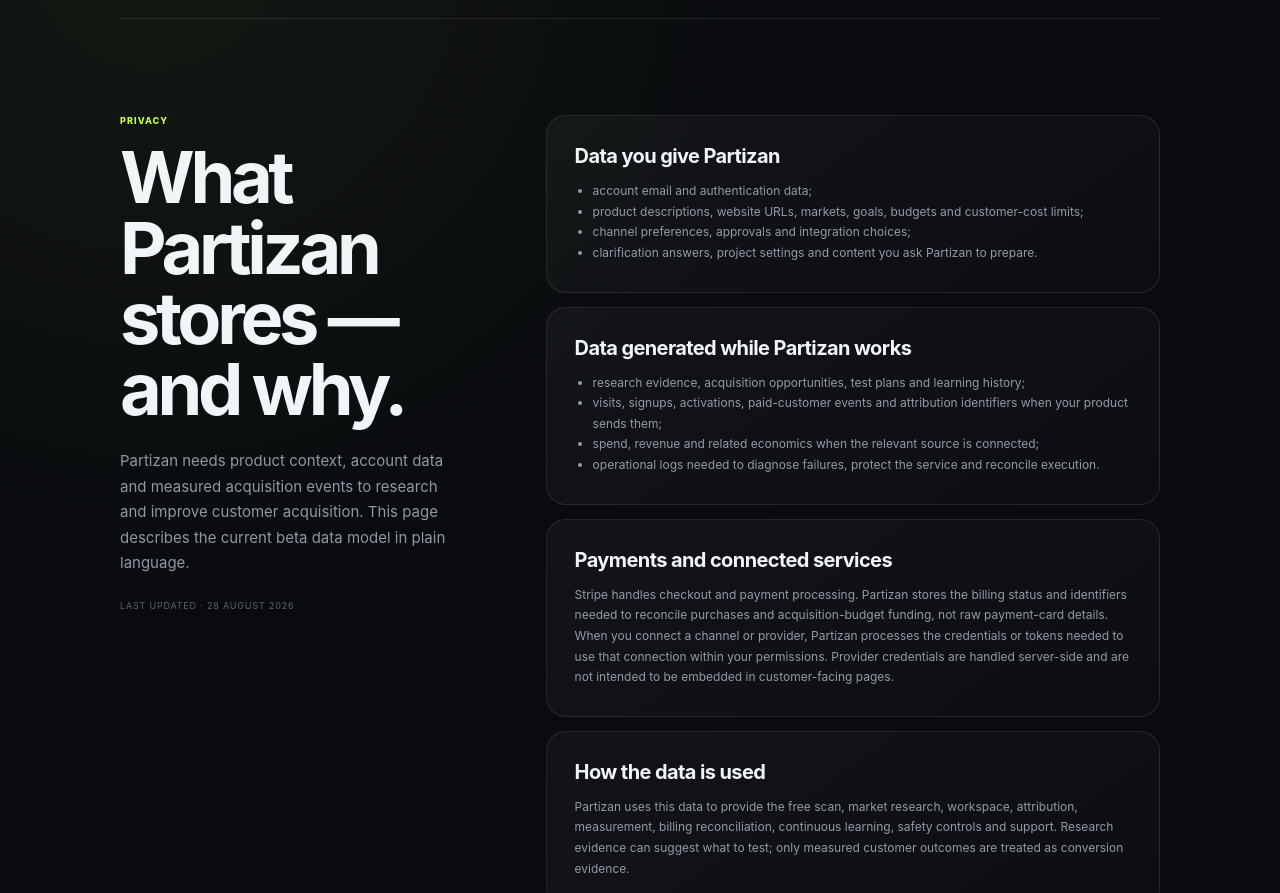
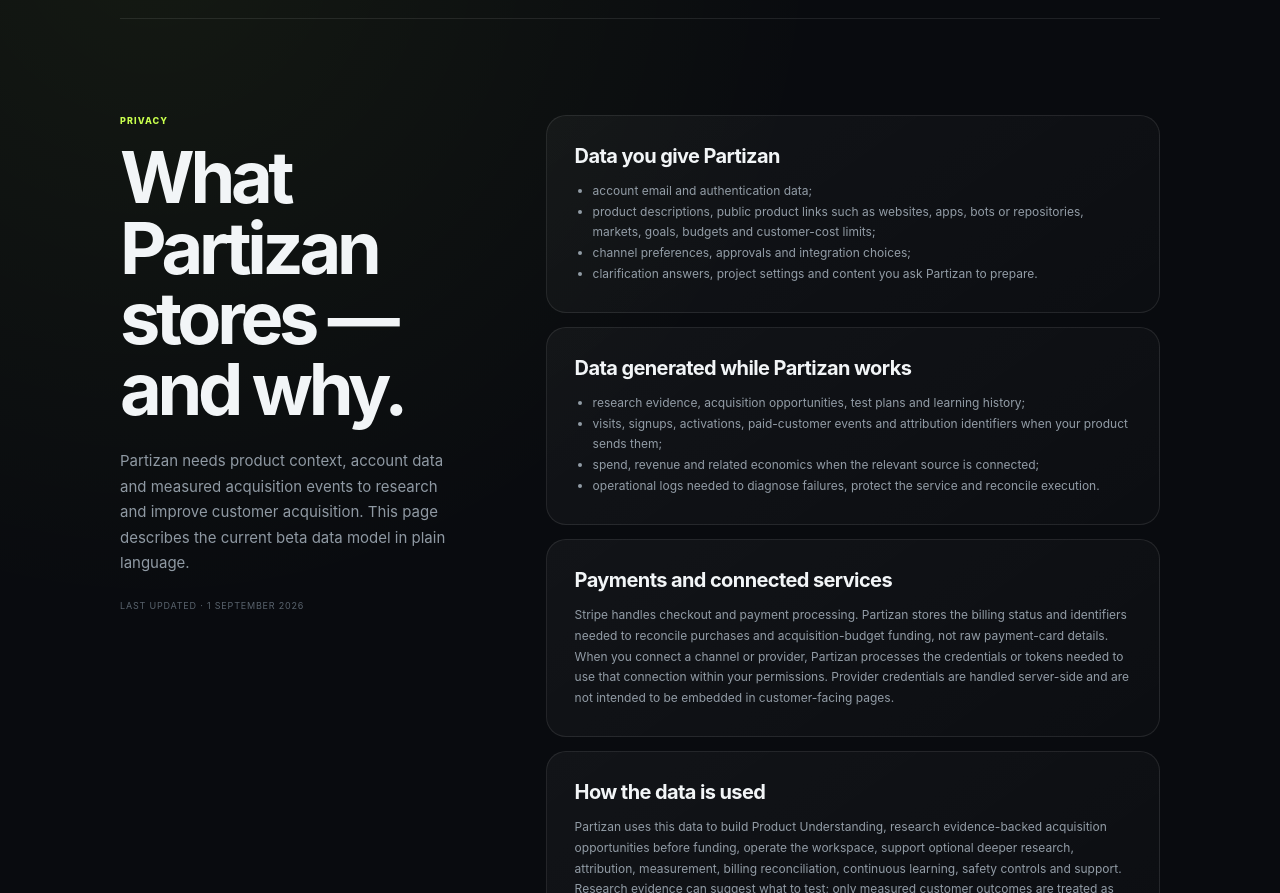
Before and after one commit to vladimirutkin2mn-lgtm/Partizan_bot, a plain HTML site: page app/web/privacy.v1.html in a window 1280 px wide. Shown: the part 59-952 px from the top of the page. Drawn offline with Linux system fonts and the light colour scheme; files that its build step writes are made by us from their sources.

Commit message:
Align legal product model with research-before-funding

```diff
--- a/app/web/privacy.v1.html
+++ b/app/web/privacy.v1.html
@@ -15,12 +15,12 @@
     <a class="back-link" href="/">Back to Partizan ↗</a>
   </header>
   <main class="legal-main shell">
-    <aside class="legal-intro"><span class="eyebrow">Privacy</span><h1>What Partizan stores — and why.</h1><p class="lede">Partizan needs product context, account data and measured acquisition events to research and improve customer acquisition. This page describes the current beta data model in plain language.</p><span class="updated">Last updated · 28 August 2026</span></aside>
+    <aside class="legal-intro"><span class="eyebrow">Privacy</span><h1>What Partizan stores — and why.</h1><p class="lede">Partizan needs product context, account data and measured acquisition events to research and improve customer acquisition. This page describes the current beta data model in plain language.</p><span class="updated">Last updated · 1 September 2026</span></aside>
     <div class="legal-copy">
-      <section class="legal-section"><h2>Data you give Partizan</h2><ul><li>account email and authentication data;</li><li>product descriptions, website URLs, markets, goals, budgets and customer-cost limits;</li><li>channel preferences, approvals and integration choices;</li><li>clarification answers, project settings and content you ask Partizan to prepare.</li></ul></section>
+      <section class="legal-section"><h2>Data you give Partizan</h2><ul><li>account email and authentication data;</li><li>product descriptions, public product links such as websites, apps, bots or repositories, markets, goals, budgets and customer-cost limits;</li><li>channel preferences, approvals and integration choices;</li><li>clarification answers, project settings and content you ask Partizan to prepare.</li></ul></section>
       <section class="legal-section"><h2>Data generated while Partizan works</h2><ul><li>research evidence, acquisition opportunities, test plans and learning history;</li><li>visits, signups, activations, paid-customer events and attribution identifiers when your product sends them;</li><li>spend, revenue and related economics when the relevant source is connected;</li><li>operational logs needed to diagnose failures, protect the service and reconcile execution.</li></ul></section>
       <section class="legal-section"><h2>Payments and connected services</h2><p>Stripe handles checkout and payment processing. Partizan stores the billing status and identifiers needed to reconcile purchases and acquisition-budget funding, not raw payment-card details. When you connect a channel or provider, Partizan processes the credentials or tokens needed to use that connection within your permissions. Provider credentials are handled server-side and are not intended to be embedded in customer-facing pages.</p></section>
-      <section class="legal-section"><h2>How the data is used</h2><p>Partizan uses this data to provide the free scan, market research, workspace, attribution, measurement, billing reconciliation, continuous learning, safety controls and support. Research evidence can suggest what to test; only measured customer outcomes are treated as conversion evidence.</p></section>
+      <section class="legal-section"><h2>How the data is used</h2><p>Partizan uses this data to build Product Understanding, research evidence-backed acquisition opportunities before funding, operate the workspace, support optional deeper research, attribution, measurement, billing reconciliation, continuous learning, safety controls and support. Research evidence can suggest what to test; only measured customer outcomes are treated as conversion evidence.</p></section>
       <section class="legal-section"><h2>Service providers</h2><p>Partizan may send the minimum data required to infrastructure, model/search, billing and connected-channel providers when those services are needed to fulfil your request. Partizan is not designed to sell customer project data as an advertising product.</p></section>
       <section class="legal-section"><h2>Retention and deletion</h2><p>Project and account records are retained while needed to operate the workspace, preserve experiment history, reconcile billing and meet security or legal obligations. During beta, deletion requests are handled manually. Use the Contact page and do not put sensitive data into a public support issue.</p></section>
       <section class="legal-section"><h2>Cookies and sessions</h2><p>When you sign in, Partizan uses a first-party session mechanism to keep you authenticated and to enforce project ownership. The product does not need a third-party advertising cookie to provide the core workspace.</p></section>
```
